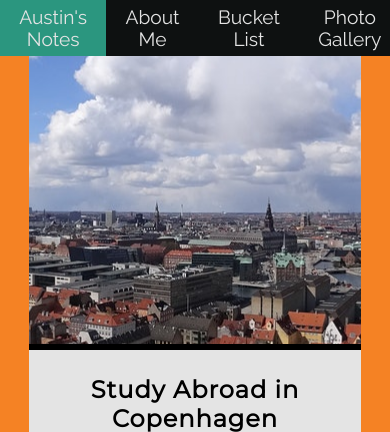
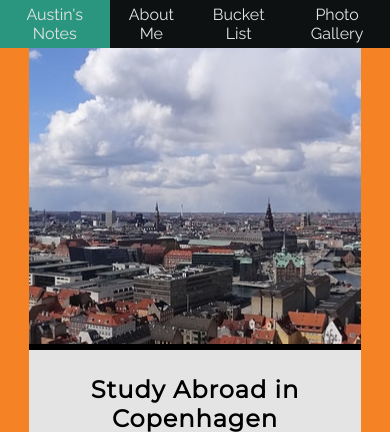
Before and after one commit to cph426-2019/travel-notes-austinbhale, a web app: file src/index.html in a window 390 px wide. Shown: the top 432 px of the page. Run offline with its HTML, style and script files only (its server is not run), Linux system fonts and the light colour scheme.

Commit message:
Fix navbar font size on mobile.

```diff
--- a/src/css/style.css
+++ b/src/css/style.css
@@ -81,7 +81,7 @@ body {
 
 .nav-link {
     text-decoration: none;
-    font-size: 1.2em;
+    font-size: 1em;
     padding: 0.3em 1em;
     color: rgba(228, 228, 228);
     font-weight: lighter;
@@ -321,6 +321,7 @@ hr {
 
     .nav-link {
         padding: 0.8em 1em;
+        font-size: 1.2em;
     }
 
     .content {
@@ -357,6 +358,7 @@ hr {
 
     .nav-link {
         padding: 0.5em 1em;
+        font-size: 1.2em;
     }
 
     .content {
```
